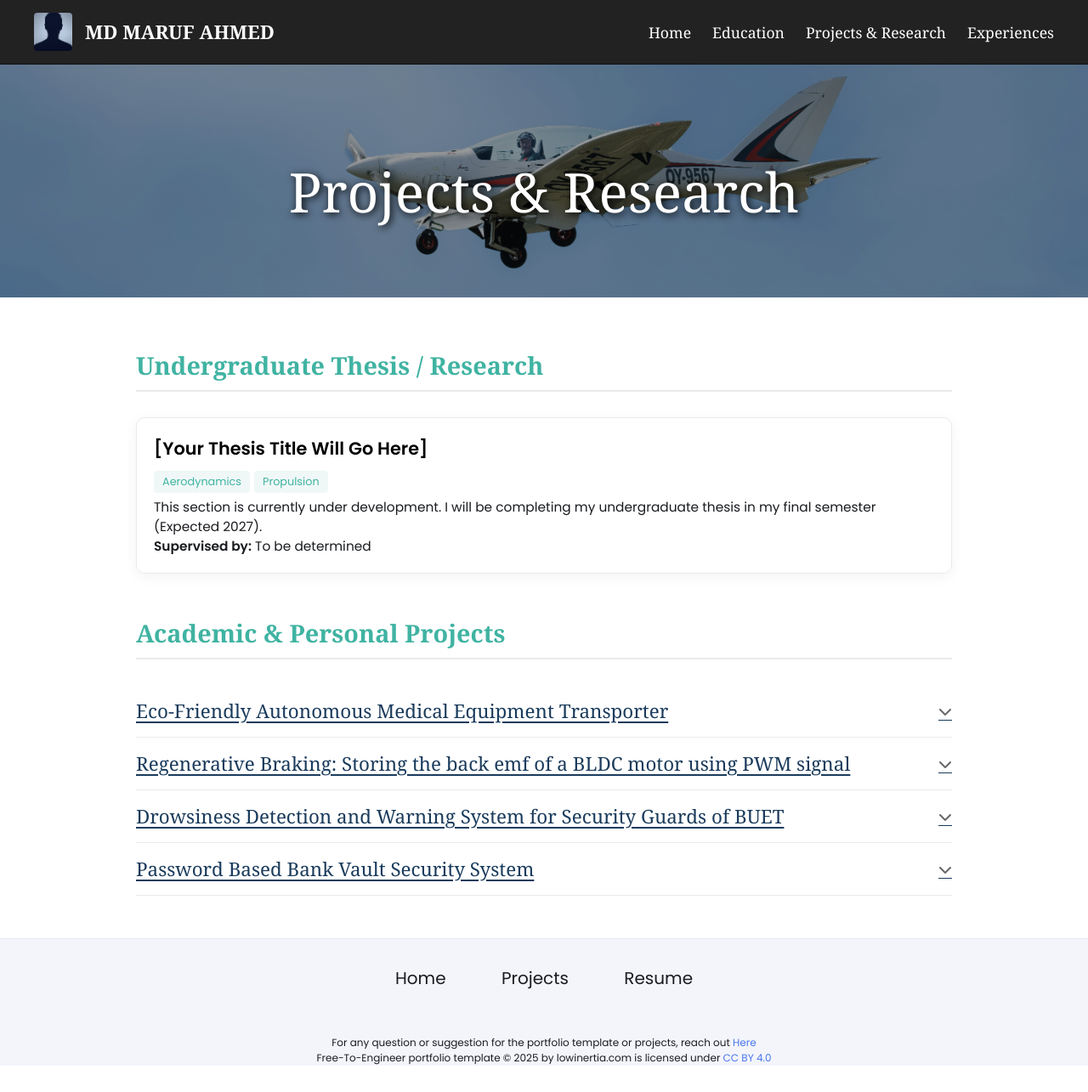
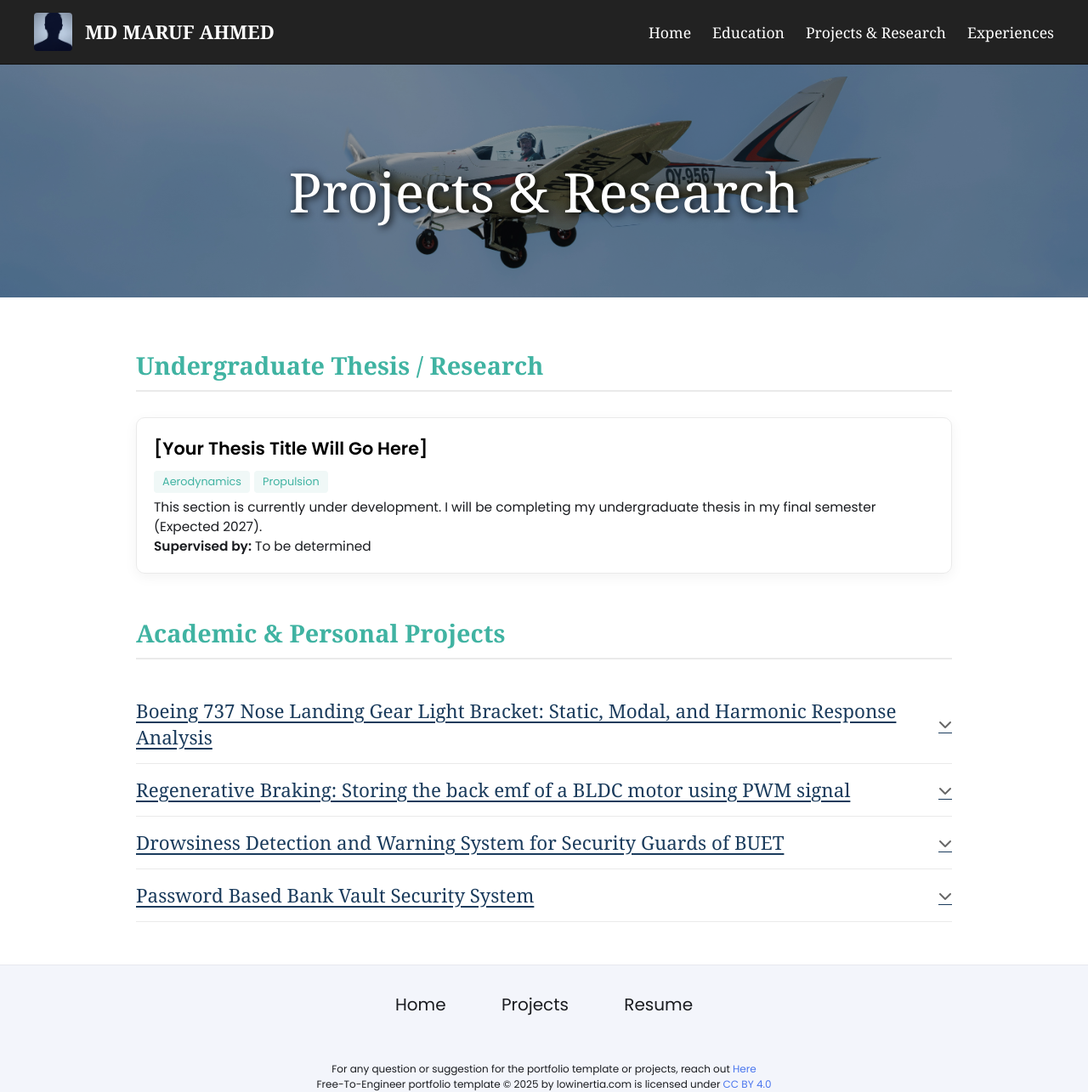
Before and after one commit to maruf066/maruf066.github.io, a Jekyll site: the page built from projects.html, in a window 1280 px wide and 1285 px high. Shown: the whole window at 85% size. Built offline with Jekyll 4.4.1, drawn with Linux system fonts in a browser that asks for light colours.

Commit message:
Update projects.html

```diff
--- a/projects.html
+++ b/projects.html
@@ -39,12 +39,14 @@ permalink: /projects/
   .portfolio-container { max-width: 1000px; margin: 60px auto 0 auto; padding: 0 20px; font-family: 'Poppins', sans-serif; color: #333; }
   .sub-section-title { font-size: 1.8rem; color: #40b3a2; border-bottom: 2px solid #eaeaea; padding-bottom: 10px; margin-top: 50px; margin-bottom: 30px; font-family: Georgia, 'Times New Roman', serif; }
 
+  /* Card Grid for Thesis */
   .portfolio-grid { display: grid; grid-template-columns: repeat(auto-fit, minmax(400px, 1fr)); gap: 30px; margin-bottom: 50px; }
   .portfolio-card { border: 1px solid #eaeaea; border-radius: 10px; overflow: hidden; box-shadow: 0 4px 15px rgba(0,0,0,0.05); }
   .portfolio-content { padding: 20px; }
   .portfolio-content h3 { font-size: 1.3rem; font-weight: 600; margin: 0 0 10px 0; color: #000; }
   .tags span { display: inline-block; background-color: #f0f8f7; color: #40b3a2; font-size: 0.8rem; padding: 4px 10px; border-radius: 4px; margin-right: 5px; margin-bottom: 5px; font-weight: 500; }
 
+  /* Accordion Layout for Projects */
   .accordion-container { margin-bottom: 50px; }
   summary.project-title { list-style: none; cursor: pointer; display: flex; justify-content: space-between; align-items: center; padding: 15px 0; border-bottom: 1px solid #eaeaea; font-size: 1.4rem; color: #1a3b5c; text-decoration: underline; text-underline-offset: 4px; font-family: Georgia, 'Times New Roman', serif; transition: color 0.3s ease; }
   summary.project-title:hover { color: #40b3a2; }
@@ -53,12 +55,32 @@ permalink: /projects/
   details[open] summary.project-title::after { transform: rotate(180deg); }
   details[open] summary.project-title { border-bottom: none; }
 
-  .project-content { padding: 20px 0 20px 20px; border-left: 3px solid #40b3a2; margin-left: 5px; margin-bottom: 20px; font-family: 'Poppins', sans-serif; font-size: 1rem; color: #444; line-height: 1.6; }
-  .project-content img { max-width: 100%; height: auto; border-radius: 8px; margin-top: 15px; margin-bottom: 15px; box-shadow: 0 4px 10px rgba(0,0,0,0.1); }
+  /* Project Content Styles */
+  .project-content { padding: 20px 0 20px 20px; border-left: 3px solid #40b3a2; margin-left: 5px; margin-bottom: 20px; font-family: 'Poppins', sans-serif; font-size: 1rem; color: #444; line-height: 1.6; overflow: hidden; }
+
+  /* Small floating image in the corner */
+  .project-content img {
+    float: right;
+    width: 180px; /* Size of the corner image */
+    height: auto;
+    margin: 0 0 15px 20px;
+    border-radius: 8px;
+    box-shadow: 0 4px 10px rgba(0,0,0,0.1);
+  }
+
+  /* Styling for the abstract bullet points */
+  .project-content ul {
+    margin-top: 10px;
+    padding-left: 20px;
+  }
+  .project-content li {
+    margin-bottom: 8px;
+  }
 
   @media (max-width: 600px) {
     .full-width-banner { height: 250px; padding-top: 80px; }
     .full-width-banner h1 { font-size: 2.5rem !important; }
+    .project-content img { float: none; width: 100%; margin: 0 0 15px 0; }
   }
 </style>
 
@@ -81,30 +103,49 @@ permalink: /projects/
 
   <h2 class="sub-section-title">Academic & Personal Projects</h2>
   <div class="accordion-container">
+
+    <!-- PROJECT 1: YOUR NEW PROJECT -->
     <details>
-      <summary class="project-title">Eco-Friendly Autonomous Medical Equipment Transporter</summary>
+      <summary class="project-title">Boeing 737 Nose Landing Gear Light Bracket: Static, Modal, and Harmonic Response Analysis</summary>
       <div class="project-content">
-        <p>Here is where you describe the project. You can explain the problem, your design process, the tools you used (e.g., SolidWorks, Arduino), and the outcome.</p>
-        <img src="{{ site.baseurl }}/assets/images/project1.jpg" alt="Eco-Friendly Transporter">
+        <!-- Replace 'project1.jpg' with your actual image name -->
+        <img src="{{ site.baseurl }}/assets/images/project1.jpg" alt="Boeing 737 Light Bracket Analysis">
+
+        <p>This project presents a comprehensive finite element analysis of a Boeing 737 nose landing gear light bracket using COMSOL Multiphysics. The geometry was based on dimensional measurements taken from the actual aircraft and modeled in Aluminum 7075-T6.</p>
+
+        <p><strong>Three analyses were performed:</strong></p>
+        <ul>
+          <li><strong>Static:</strong> Under a 500 N load, the maximum von Mises stress was 120.3 MPa with a safety factor of 4.2, and the maximum displacement was 0.2 mm. The equilibrium error was 0%.</li>
+          <li><strong>Modal:</strong> The first six natural frequencies ranged from 353.13 Hz to 985.35 Hz, all safely above typical aircraft vibration levels.</li>
+          <li><strong>Harmonic:</strong> With 2% damping, a 1–300 Hz sweep showed no resonance peaks, confirming dynamic stability.</li>
+        </ul>
       </div>
     </details>
 
+    <!-- PROJECT 2 -->
     <details>
       <summary class="project-title">Regenerative Braking: Storing the back emf of a BLDC motor using PWM signal</summary>
       <div class="project-content">
-        <p>Describe the methodology and how you built this system here. Mention specific hardware and software components.</p>
         <img src="{{ site.baseurl }}/assets/images/project2.jpg" alt="Regenerative Braking">
+        <p>Describe the methodology and how you built this system here in a short abstract.</p>
       </div>
     </details>
 
+    <!-- PROJECT 3 -->
     <details>
       <summary class="project-title">Drowsiness Detection and Warning System for Security Guards of BUET</summary>
-      <div class="project-content"><p>Detail your role in this project, the coding languages used, and the results.</p></div>
+      <div class="project-content">
+        <p>Detail your role in this project and the results in a short abstract.</p>
+      </div>
     </details>
 
+    <!-- PROJECT 4 -->
     <details>
       <summary class="project-title">Password Based Bank Vault Security System</summary>
-      <div class="project-content"><p>Explain the security features implemented and the circuit design.</p></div>
+      <div class="project-content">
+        <p>Explain the security features implemented and the circuit design in a short abstract.</p>
+      </div>
     </details>
+
   </div>
 </div>
```
